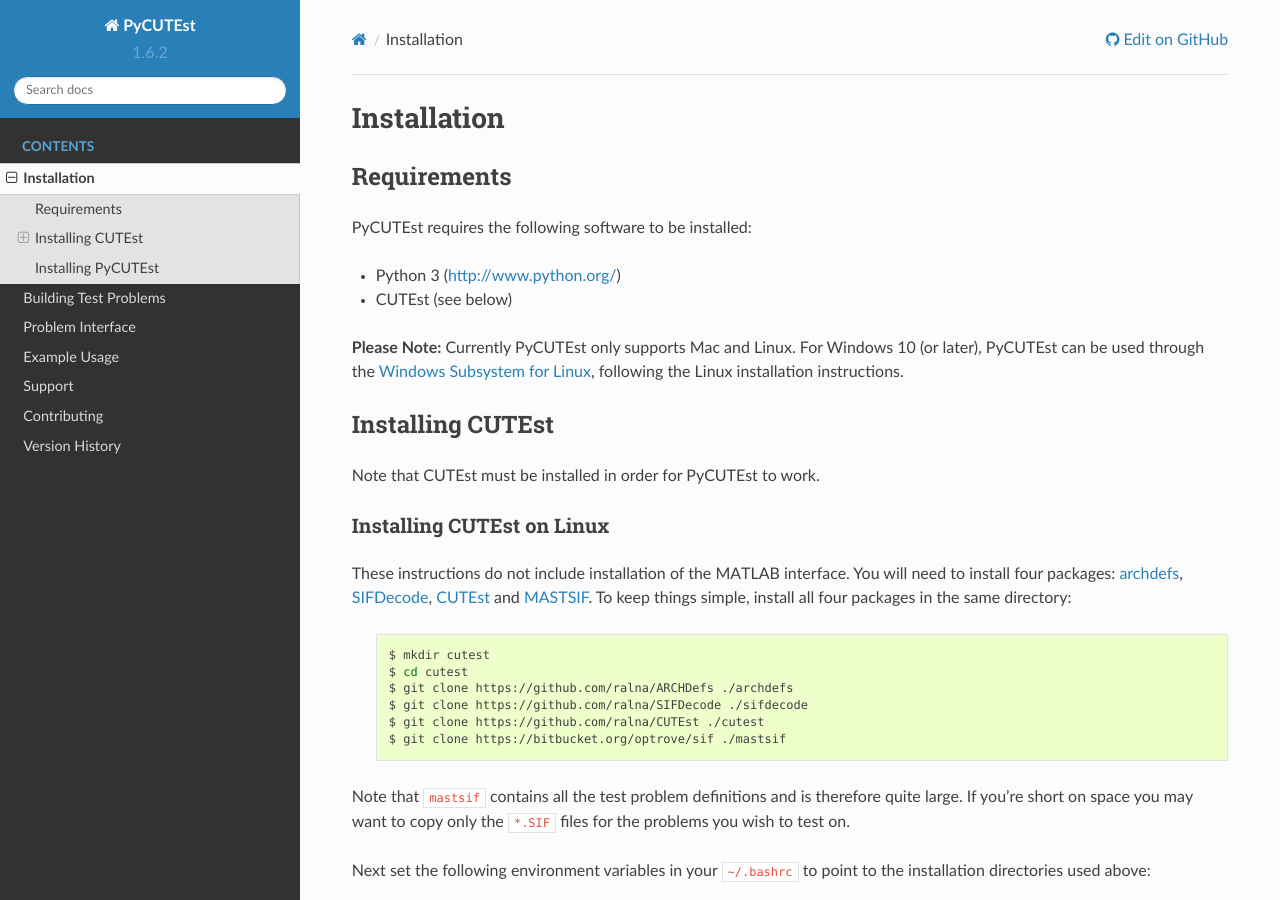
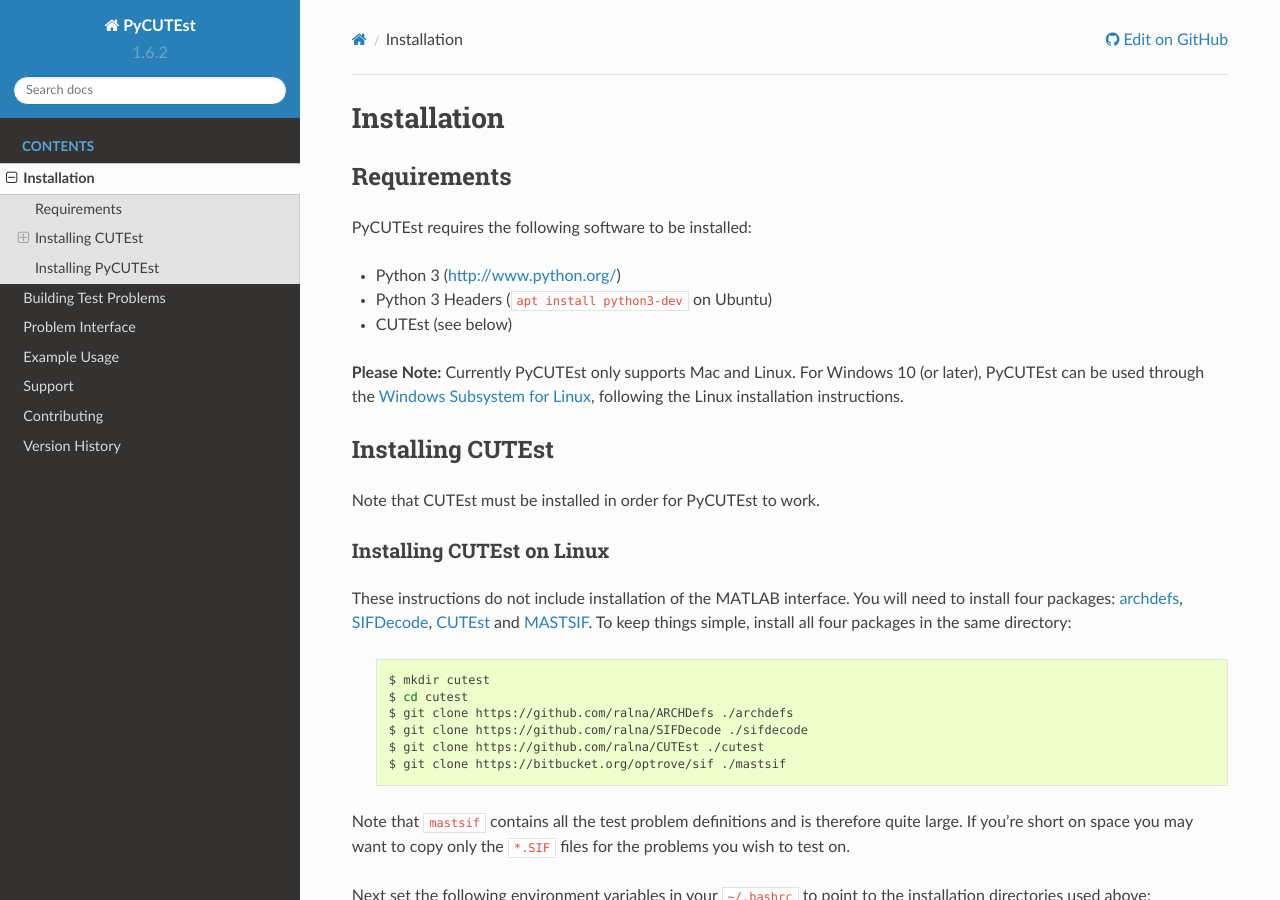
Before and after one commit to jfowkes/pycutest, a Sphinx documentation site: the page built from docs/install.rst, in a window 1280 px wide and 900 px high. Built offline with Sphinx 7.4.7 and the Read the Docs theme 2.0.0, drawn with Linux system fonts in a browser that asks for light colours.

Commit message:
Document need for Python headers on Ubuntu

```diff
--- a/README.rst
+++ b/README.rst
@@ -11,6 +11,7 @@
 PyCUTEst requires the following software to be installed:
 
 * Python 3 (http://www.python.org/)
+* Python 3 Headers (:code:`apt install python3-dev` on Ubuntu)
 * CUTEst (see below)
 
 **Please Note:** Currently PyCUTEst only supports Mac and Linux. For Windows 10 (or later), PyCUTEst can be used through the `Windows Subsystem for Linux <https://docs.microsoft.com/en-us/windows/wsl/>`_, following the Linux installation instructions.
--- a/docs/install.rst
+++ b/docs/install.rst
@@ -6,6 +6,7 @@
 PyCUTEst requires the following software to be installed:
 
 * Python 3 (http://www.python.org/)
+* Python 3 Headers (:code:`apt install python3-dev` on Ubuntu)
 * CUTEst (see below)
 
 **Please Note:** Currently PyCUTEst only supports Mac and Linux. For Windows 10 (or later), PyCUTEst can be used through the `Windows Subsystem for Linux <https://docs.microsoft.com/en-us/windows/wsl/>`_, following the Linux installation instructions.
```
